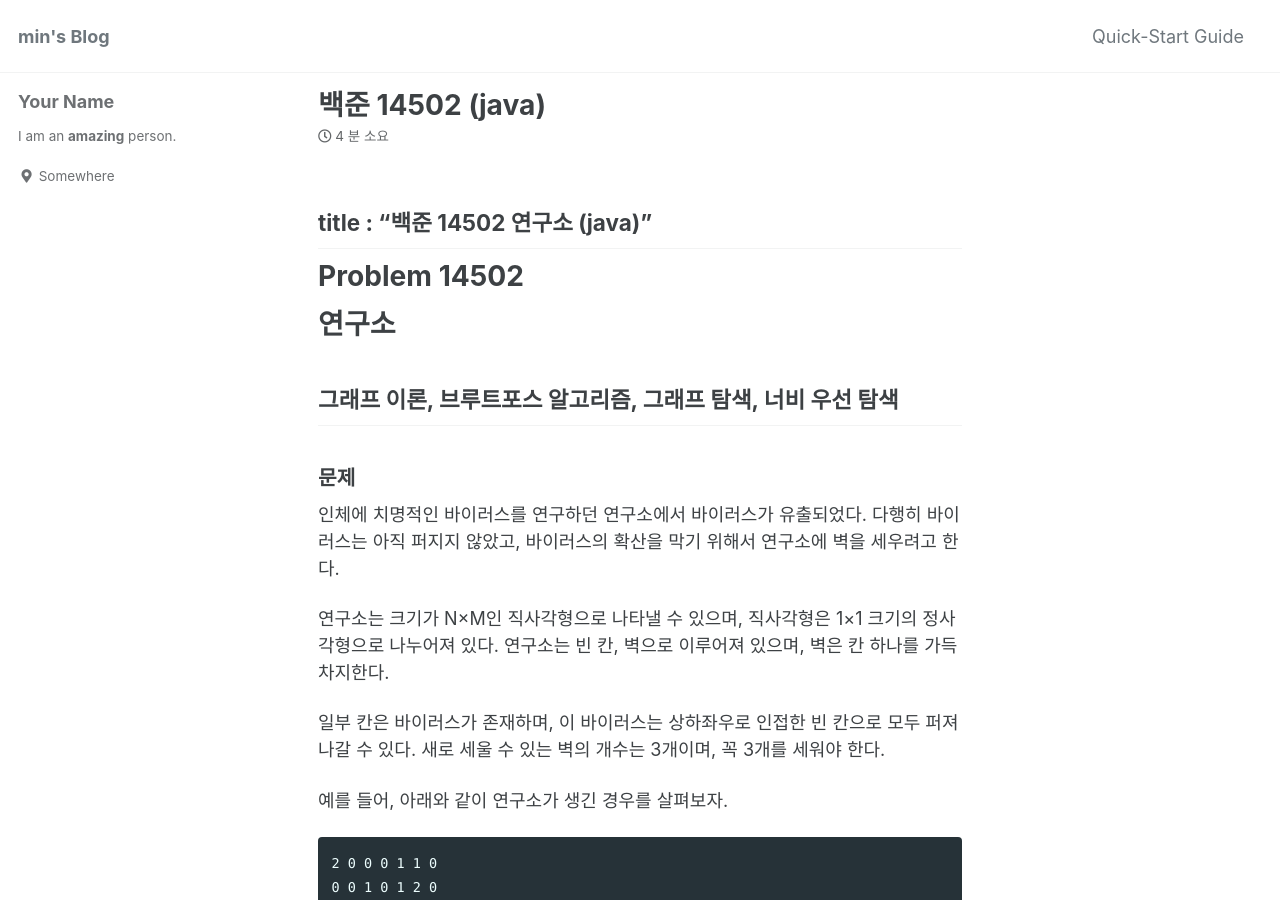
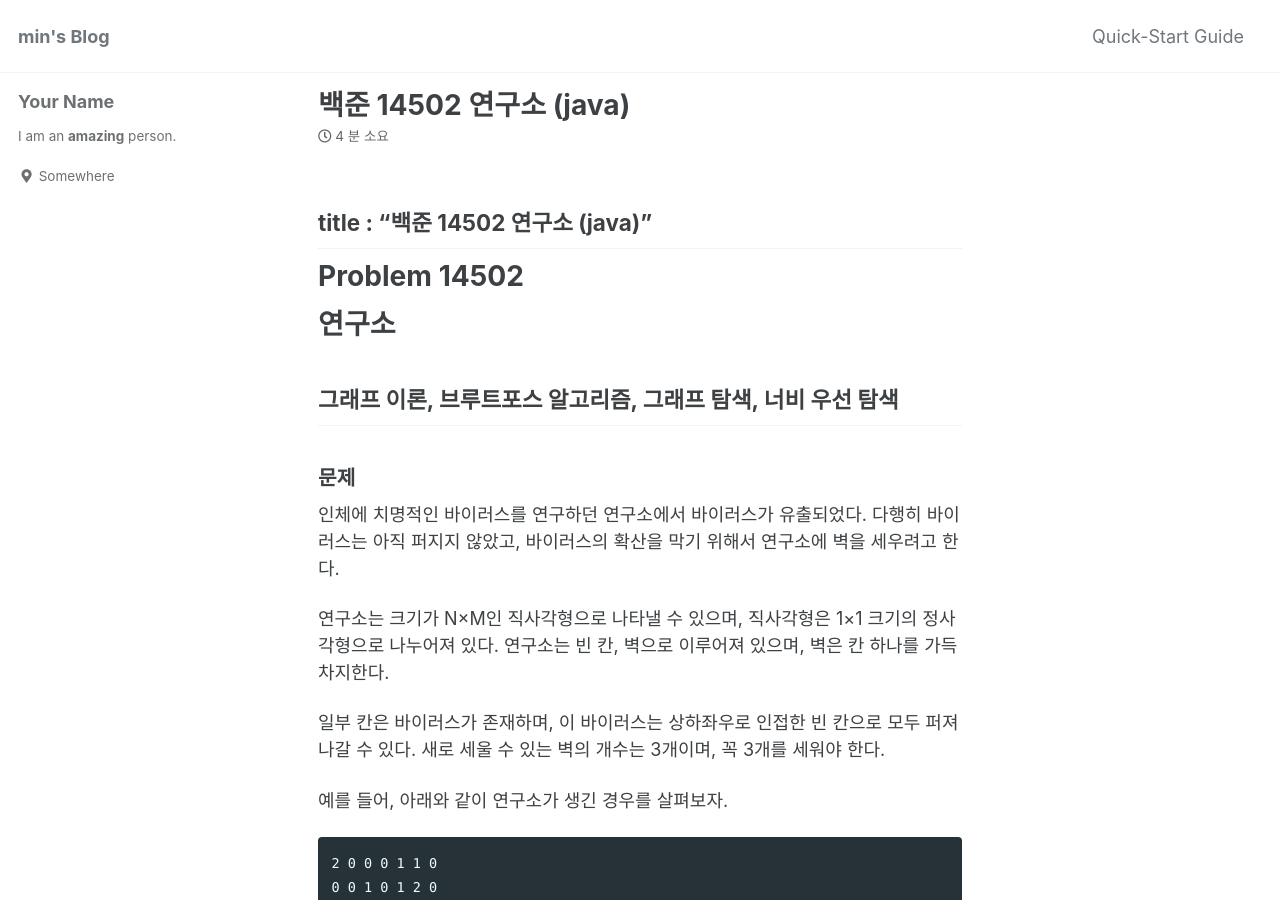
Before and after one commit to Minse5k/Minse5k.github.io, a Jekyll site: the page built from _posts/2022-03-03-boj14502.md, in a window 1280 px wide and 900 px high. Built offline with Jekyll 4.4.1, drawn with Linux system fonts in a browser that asks for light colours; cached includes are drawn as plain includes.

Commit message:
Update 2022-03-03-boj14502.md

```diff
--- a/_posts/2022-03-03-boj14502.md
+++ b/_posts/2022-03-03-boj14502.md
@@ -1,5 +1,5 @@
 ---
-title : "백준 14502 (java)"
+title : "백준 14502 연구소 (java)"
 ---
 
 ## title : "백준 14502 연구소 (java)"
```
